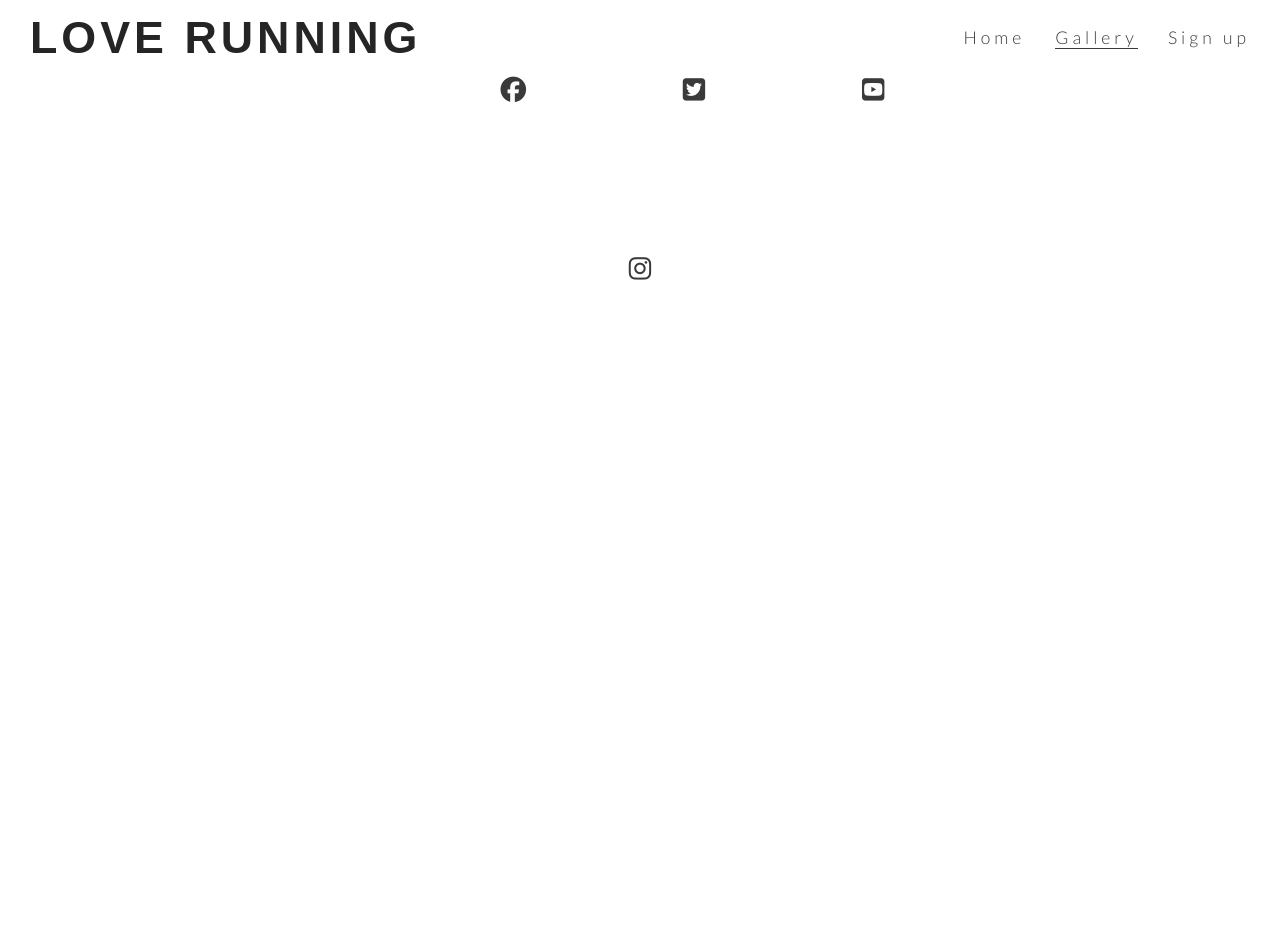
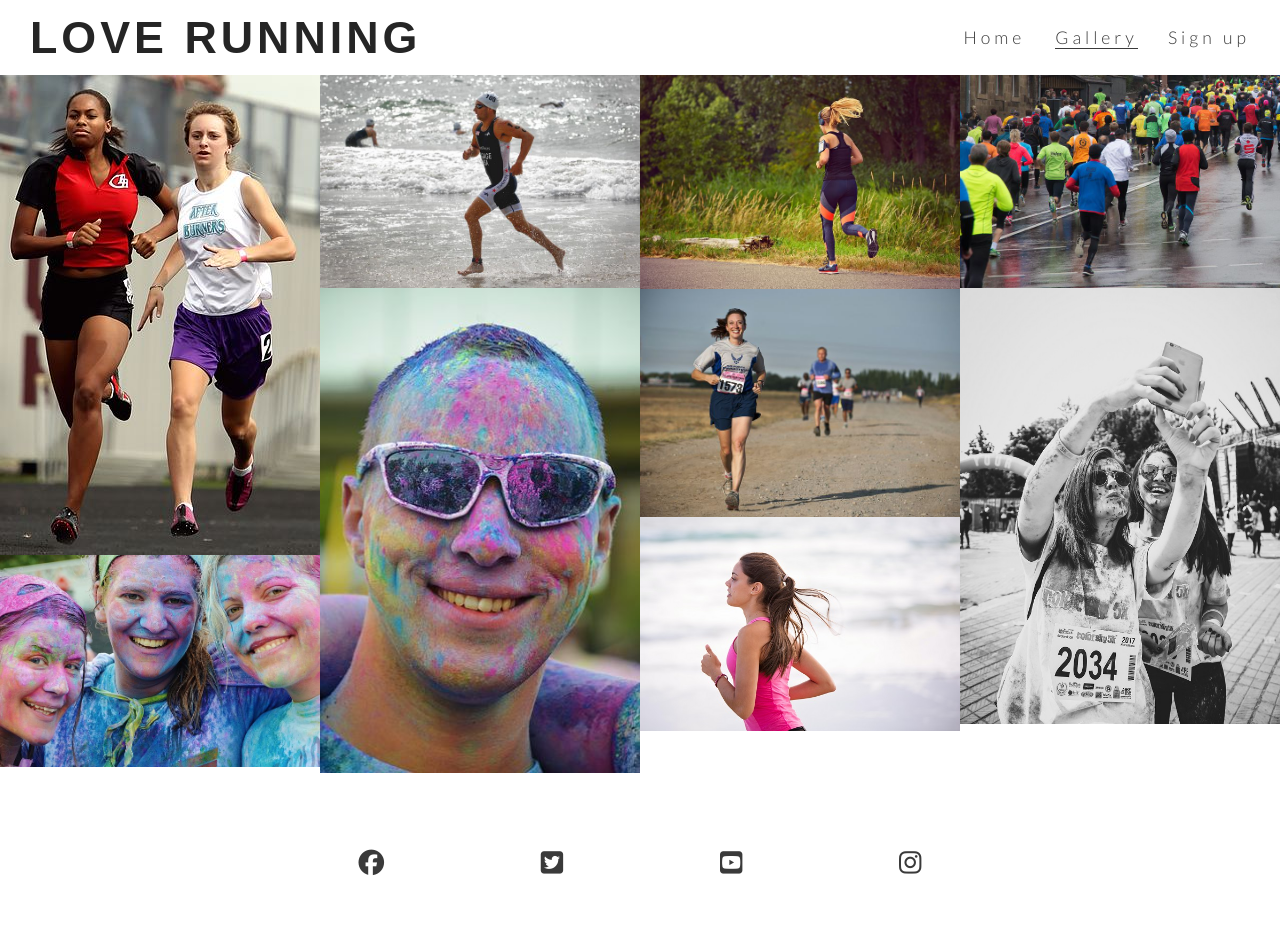
Before and after one commit to daidoo91/love-running-project, a plain HTML site: page gallery.html in a window 1280 px wide. Before the commit the page ends 800 px from the top, so only its background shows below. Drawn offline with Linux system fonts and the light colour scheme.

Commit message:
add gallery  images and massonry styling

```diff
--- a/assets/css/style.css
+++ b/assets/css/style.css
@@ -229,3 +229,16 @@ footer{
     padding: 5%;
     color: #3a3a3a;
 }
+
+/* gallery */
+
+#photos {
+    clear: both;
+    line-height: 0;
+    column-count: 4;
+    column-gap: 0;
+}
+
+#photos > img {
+    width: 100%;
+}
--- a/gallery.html
+++ b/gallery.html
@@ -29,6 +29,17 @@
             </ul>
         </nav>
     </header>
+    <section id="photos">
+        <img src="assets/image/athletes.jpg" alt="Two athletes running together">
+        <img src="assets/image/girls.jpg" alt="Three girls at charity paint running festival">
+        <img src="assets/image/runner3.jpg" alt="Solo male runner jogging on a beach">
+        <img src="assets/image/man.jpg" alt="Man at charity paint running festival">
+        <img src="assets/image/runner1.jpg" alt="Solo female runner jogging through phoenix park">
+        <img src="assets/image/runner2.jpg" alt="Runners competing in marathon">
+        <img src="assets/image/runner4.jpg" alt="Solo female runner jogging on a beach">
+        <img src="assets/image/running_gang.jpg" alt="Large group of runners taking part in a marathon in rayni day">
+        <img src="assets/image/mud-run.jpg" alt="Two woman runners taking a muddy selfie after the Mud Runners Championship">
+    </section>
     <footer>
         <ul class="social-networks">
             <li>
```
Also changed, not shown: assets/image/athletes.jpg (added), assets/image/girls.jpg (added), assets/image/man.jpg (added), assets/image/mud-run.jpg (added), assets/image/runner1.jpg (added), assets/image/runner2.jpg (added), assets/image/runner3.jpg (added), assets/image/runner4.jpg (added), assets/image/running_gang.jpg (added).
